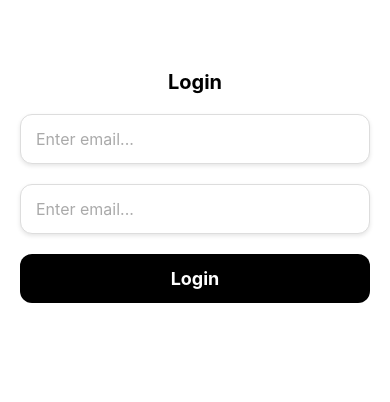
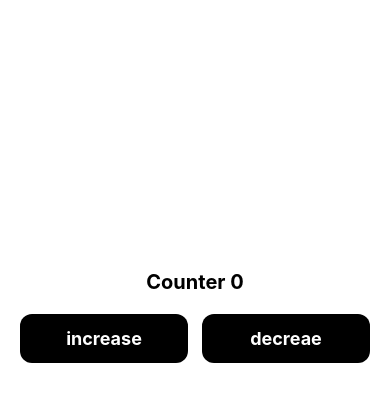
Before and after one commit to shashikumarverma1/login-api-counter, a React Native app: screen /Counter in a window 390 px wide. Before the commit this address had no page. Shown: the top 402 px of the page. Built offline with nearby package versions, Linux system fonts and the light colour scheme.

Commit message:
(feat) counter added

```diff
--- a/navigation/homeStack.tsx
+++ b/navigation/homeStack.tsx
@@ -1,5 +1,6 @@
 import { createStackNavigator } from '@react-navigation/stack';
 import Login from '../screens/loginScreen';
+import Counter from '../screens/counterScreen';
 
 
 
@@ -16,7 +17,9 @@ export const HomeStack =()=>{
 
   return (
     <Stack.Navigator screenOptions={{ animationEnabled: false, headerShown: false }}>
+              <Stack.Screen name="Counter" component={Counter} />
              <Stack.Screen name="Home" component={Login} />
+
     </Stack.Navigator>
   );
 }
--- /dev/null
+++ b/screens/counterScreen.tsx
@@ -0,0 +1,86 @@
+import { StatusBar } from 'expo-status-bar';
+import {  useState } from 'react';
+import { StyleSheet, View, Text, TouchableOpacity } from 'react-native';
+
+export default function Counter() {
+const [counter, setCounter]=useState<number>(0)
+ const increase=()=>{
+    setCounter(counter+1)
+ }
+  const decrease=()=>{
+    setCounter(counter-1)
+ }
+
+    return (
+        <View style={styles.container}>
+
+            <StatusBar style="auto" />
+            <Text style={styles.heading}>Counter {counter}</Text>
+            <View style={styles.buttonsContainer}>
+                <TouchableOpacity style={styles.buttontContainer} onPress={increase}>
+                    <Text style={styles.loginLable}>
+                        increase
+                    </Text>
+                </TouchableOpacity>
+                 <TouchableOpacity style={styles.buttontContainer} onPress={decrease}>
+                    <Text style={styles.loginLable}>
+                        decreae
+                    </Text>
+                </TouchableOpacity>
+            </View>
+        </View>
+    );
+}
+
+const styles = StyleSheet.create({
+    buttonsContainer:{
+        flexDirection:"row",
+        justifyContent:"space-between"
+    },
+
+    loginLable: {
+        color: '#fff',
+        fontSize: 18,
+        fontWeight: 'bold',
+        textAlign: 'center'
+    },
+    buttontContainer: {
+        marginTop: 20,
+        backgroundColor: '#000000',
+        paddingVertical: 14,
+        paddingHorizontal: 30,
+        borderRadius: 12,
+        width: "48%",
+        alignSelf: "center"
+    },
+    container: {
+        flex: 1,
+        backgroundColor: '#fff',
+        paddingHorizontal: 20,
+        paddingTop:200
+
+    },
+    input: {
+        marginTop: 20,
+        width: "100%",
+        height: 50,
+        backgroundColor: '#fff',
+        borderRadius: 12,
+        paddingHorizontal: 15,
+        fontSize: 16,
+        shadowColor: '#000',
+        shadowOffset: { width: 0, height: 2 },
+        shadowOpacity: 0.1,
+        shadowRadius: 4,
+        elevation: 3,
+        borderWidth: 1,
+        borderColor: '#ddd',
+        alignSelf: "center"
+    },
+    heading: {
+        marginTop: 70,
+        fontSize: 20,
+        fontWeight: "bold",
+        alignSelf: "center"
+    }
+});
```
